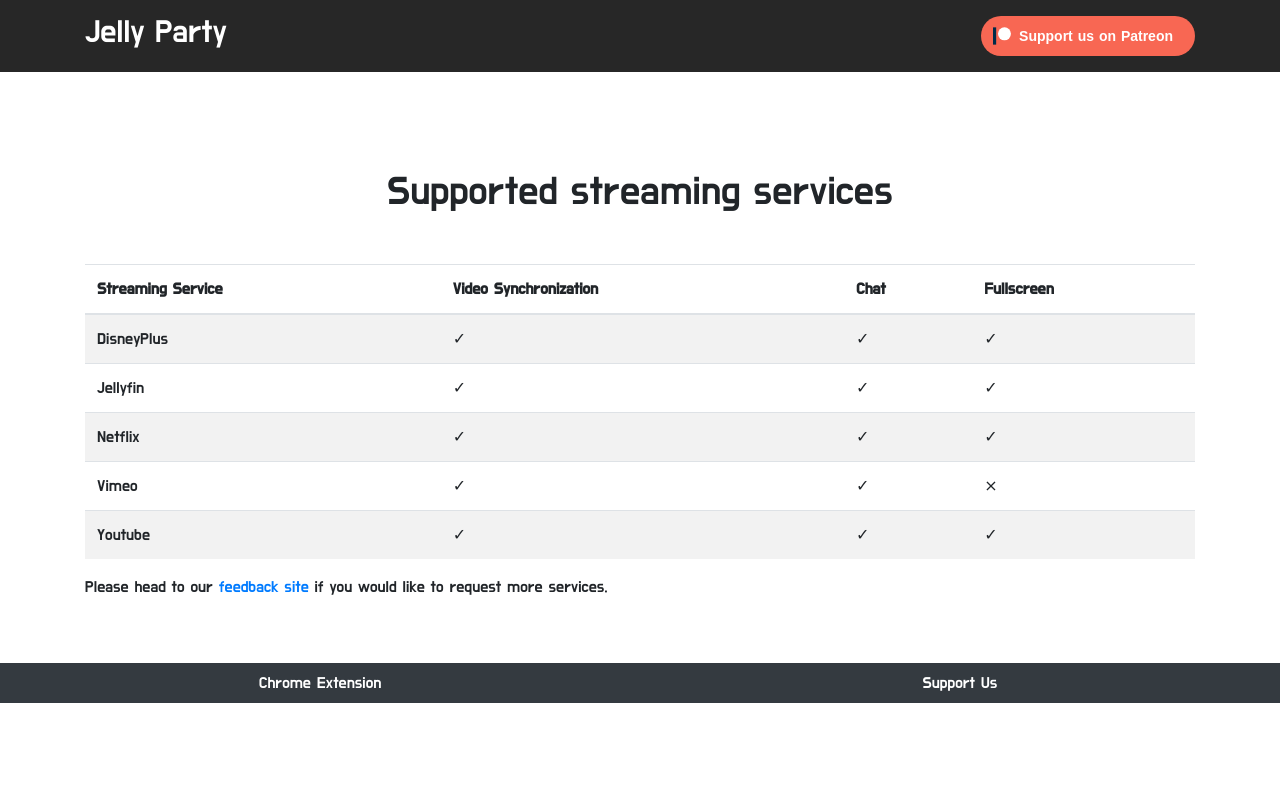
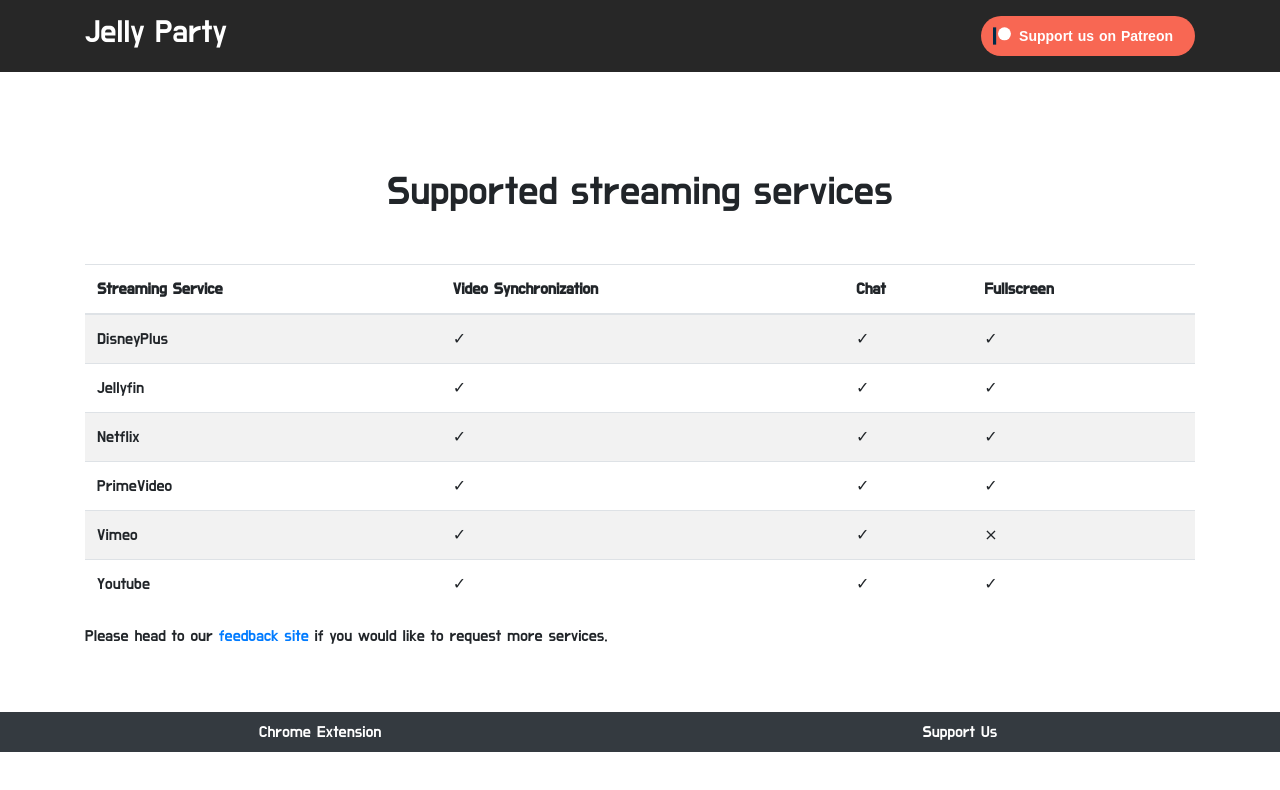
Before and after one commit to nizos/jelly-party-website, a Nuxt app: page /supported-streaming-services in a window 1280 px wide. Shown: the top 790 px of the page. Built offline with nearby package versions, Linux system fonts and the light colour scheme.

Commit message:
add prime video

```diff
--- a/pages/supported-streaming-services.vue
+++ b/pages/supported-streaming-services.vue
@@ -45,6 +45,12 @@
           videoSynchronization: '✓',
           chat: '✓',
           fullscreen: '✓'
+        },
+        {
+          streamingService: 'PrimeVideo',
+          videoSynchronization: '✓',
+          chat: '✓',
+          fullscreen: '✓'
         }
       ]
     }
```
